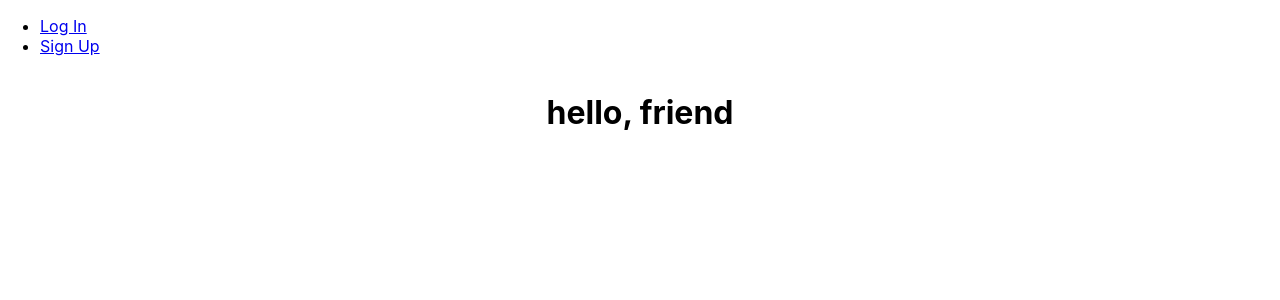
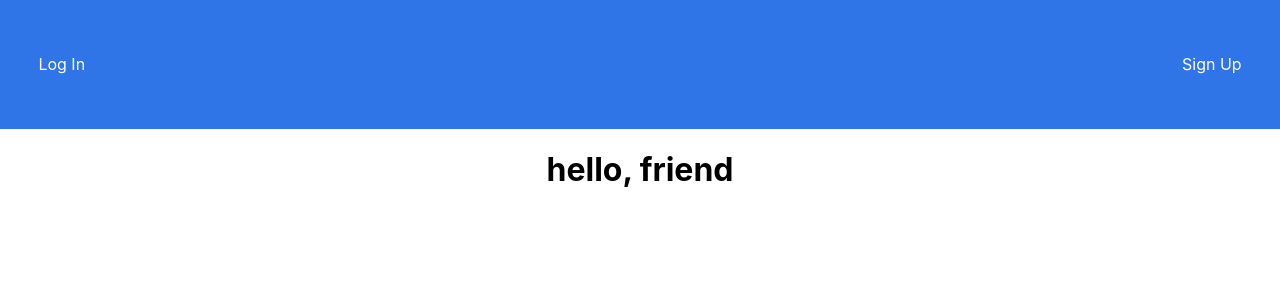
Before and after one commit to albertamcaleavey/project-manager-frontend, a React (Create React App) app: page / in a window 1280 px wide. Shown: the top 300 px of the page. Built offline with nearby package versions, Linux system fonts and the light colour scheme; no server answers.

Commit message:
style nav bar

```diff
--- /dev/null
+++ b/src/components/NavBar/NavBar.css
@@ -0,0 +1,18 @@
+nav ul {
+  display: flex;
+  flex-wrap: wrap;
+  justify-content: space-between;
+  list-style: none;
+  padding: 0;
+  color: white;
+}
+
+nav {
+  padding: 3%;
+  background-color: rgb(47, 117, 231);
+}
+
+nav li a {
+  text-decoration: none;
+  color: rgb(255, 255, 255);
+}
--- a/src/components/NavBar/NavBar.jsx
+++ b/src/components/NavBar/NavBar.jsx
@@ -1,4 +1,5 @@
 import { Link } from 'react-router-dom'
+import './NavBar.css'
 
 const NavBar = ({ user, handleLogout }) => {
   return (
@@ -6,9 +7,9 @@ const NavBar = ({ user, handleLogout }) => {
       {user ?
         <nav>
           <ul>
-            <li>Welcome, {user.name}</li>
-            <li><Link to="/profiles">Profiles</Link></li>
-            <li><Link to="" onClick={handleLogout}>LOG OUT</Link></li>
+            <li>Hi, {user.name}</li>
+            {/* <li><Link to="/profiles">Profiles</Link></li> */}
+            <li><Link to="" onClick={handleLogout}>Log Out</Link></li>
           </ul>
         </nav>
       :
```
